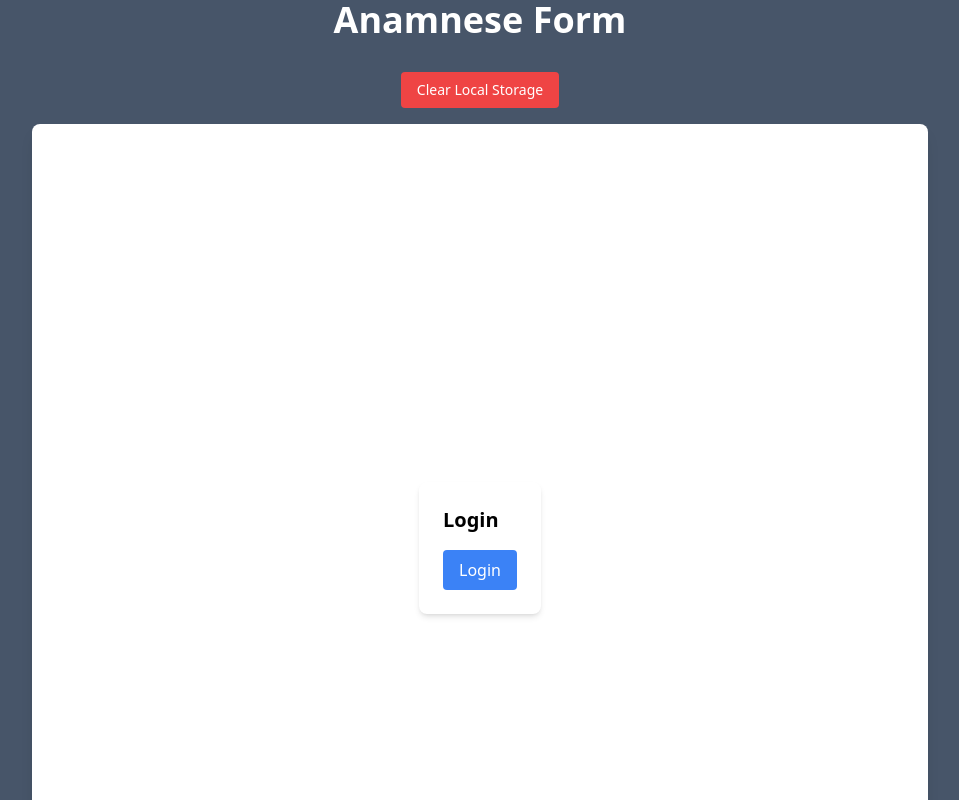
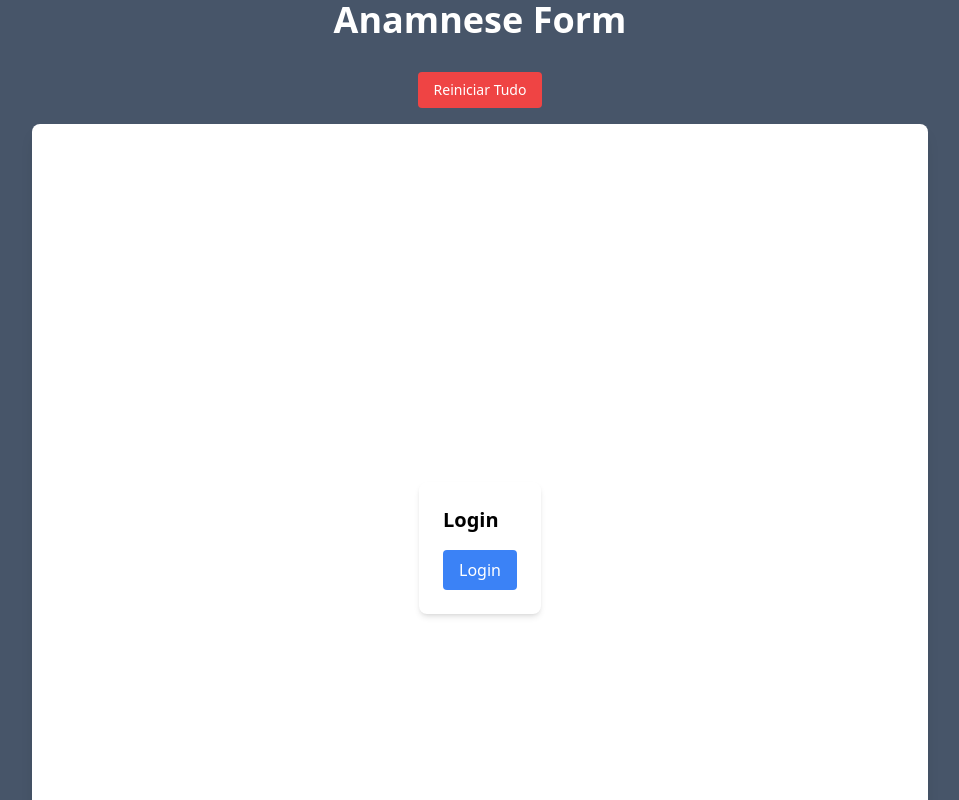
Before and after one commit to VictorDPA/example-form-app, a React (Vite) app: page /multi-step-form#/login in a window 1280 px wide. Shown: the top 800 px of the page, without its empty margins (160-1119 px from the left). Built offline with nearby package versions, Linux system fonts and the light colour scheme.

Commit message:
Update App.tsx

```diff
--- a/src/App.tsx
+++ b/src/App.tsx
@@ -28,7 +28,7 @@ function App() {
         }}
         className="bg-red-500 text-white px-4 py-2 rounded text-sm mb-4"
       >
-        Clear Local Storage
+        Reiniciar Tudo
       </button>
       <div className="w-full max-w-4xl bg-white p-6 rounded-lg shadow-lg">
         <Router>
```
